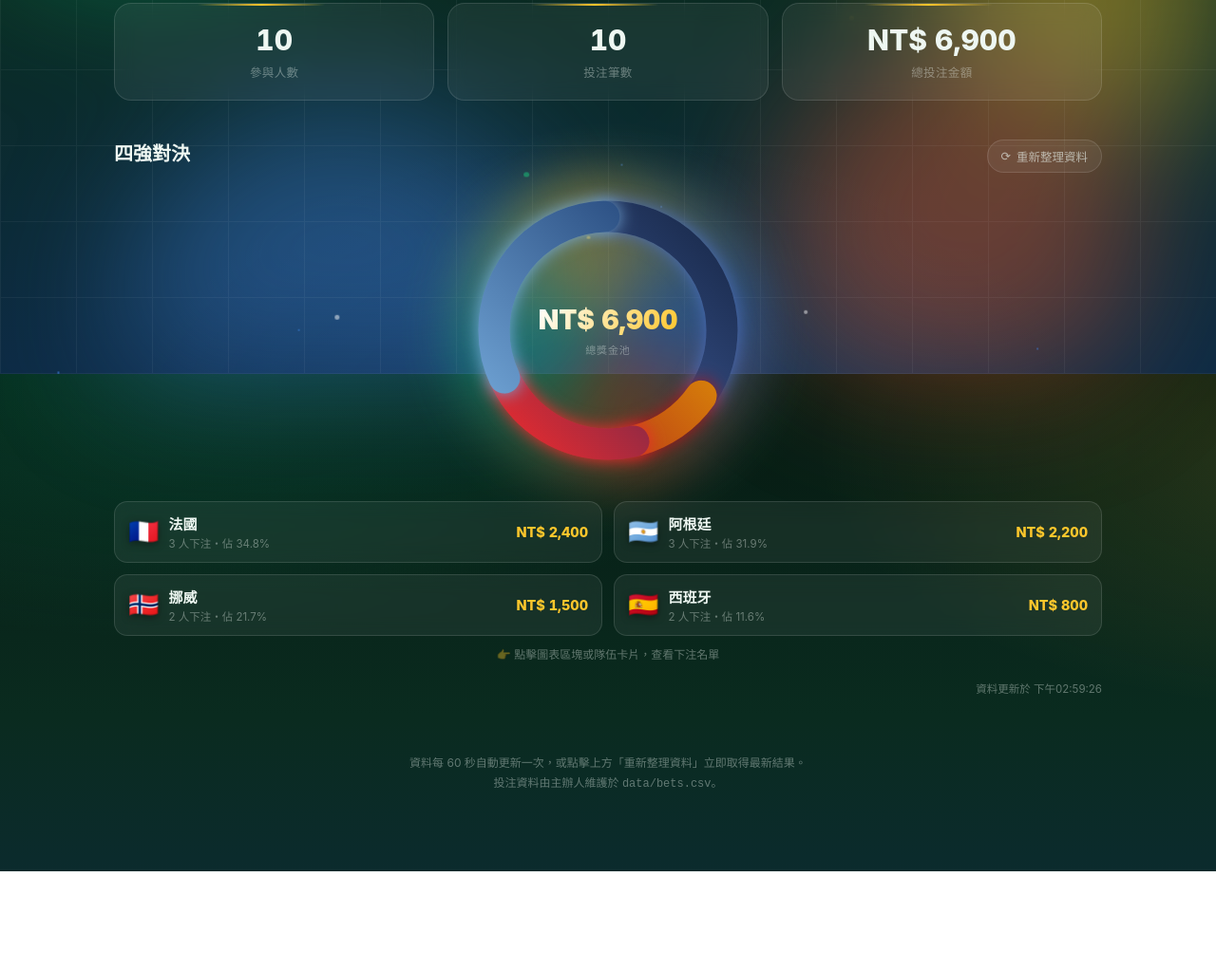
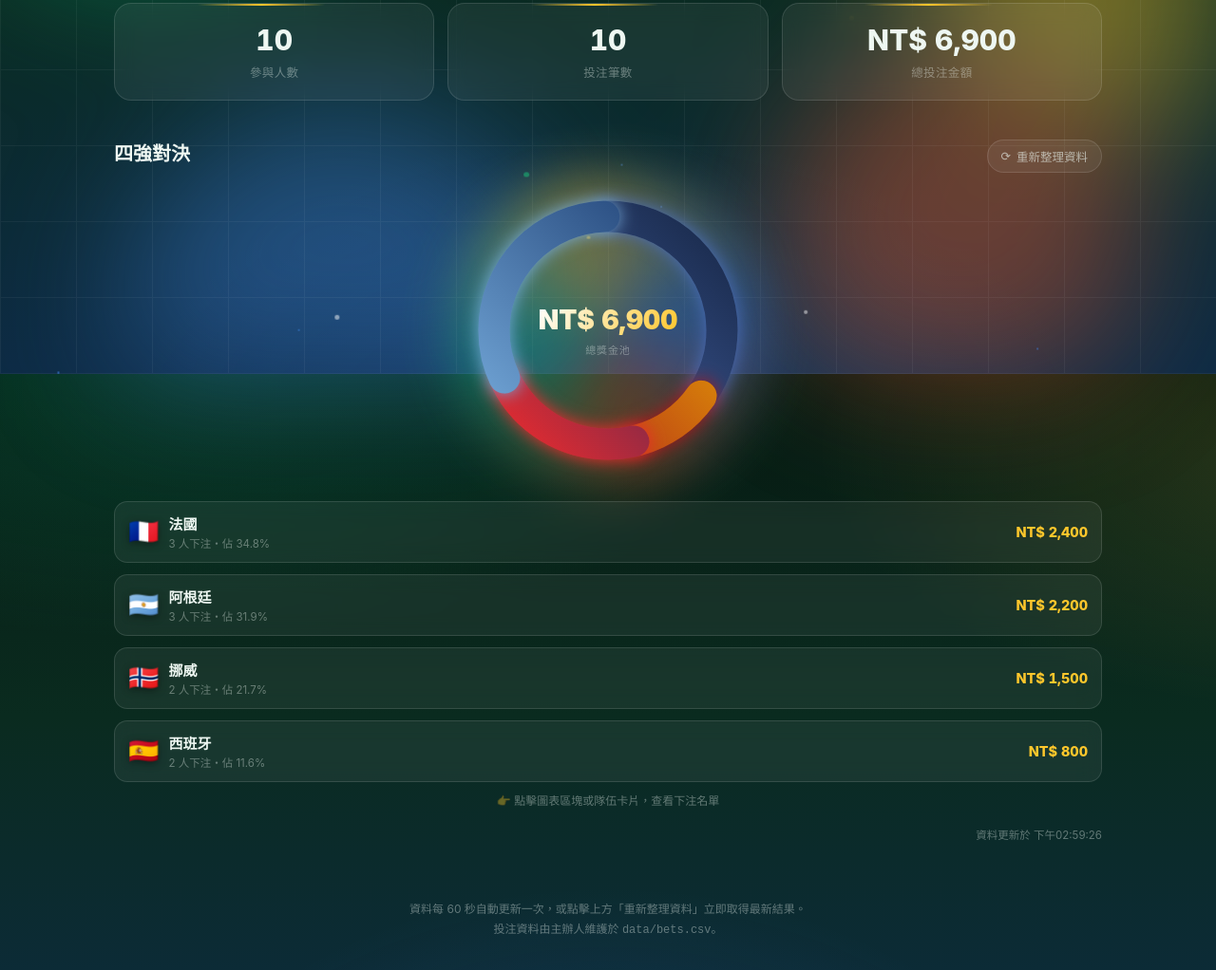
Before and after one commit to worldcup2026-champion/2026-worldcup-final4, a plain HTML site: page index.html in a window 1280 px wide. Shown: the part 406-1428 px from the top of the page at 95% size. Before the commit the page ends 1324 px from the top, so only its background shows below. Drawn offline with Linux system fonts and the light colour scheme.

Commit message:
Update style.css

```diff
--- a/style.css
+++ b/style.css
@@ -418,13 +418,12 @@ body {
 /* ---------- Legend chips ---------- */
 .legend {
   display: grid;
-  grid-template-columns: repeat(2, 1fr);
+  grid-template-columns: 1fr;
   gap: 12px;
   margin-bottom: 10px;
 }
 
 @media (max-width: 640px) {
-  .legend { grid-template-columns: 1fr; }
   .stats { grid-template-columns: 1fr; }
 }
 
```
